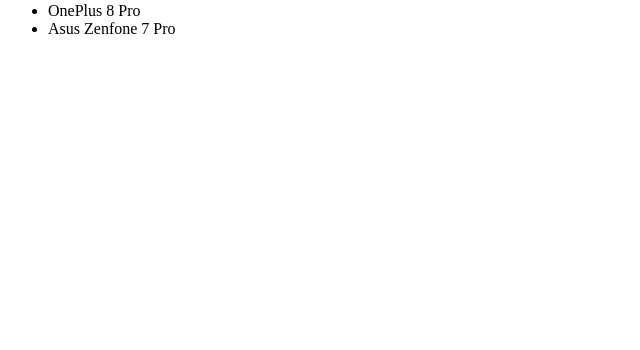
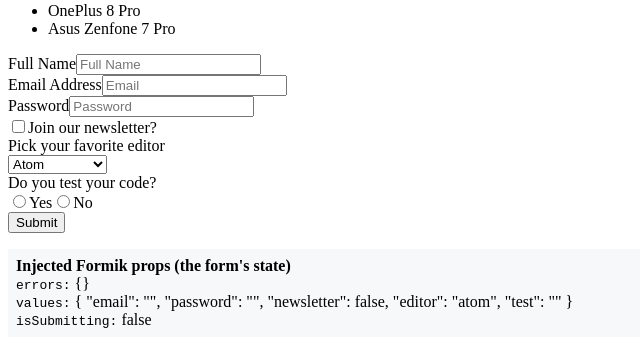
Before and after one commit to IrinaButyugova/react-app, a React (Create React App) app: page / in a window 1280 px wide. Shown: the part 594-944 px from the top of the page, without its empty margins (0-640 px from the left). Before the commit the page ends 800 px from the top, so only its background shows below. Built offline with nearby package versions, Linux system fonts and the light colour scheme; no server answers.

Commit message:
Work with Formik and Yup

```diff
--- a/package.json
+++ b/package.json
@@ -42,7 +42,10 @@
   "devDependencies": {
     "@reduxjs/toolkit": "^2.0.1",
     "axios": "^1.6.5",
+    "formik": "^2.4.5",
     "redux-devtools": "^3.7.0",
-    "redux-saga": "^1.3.0"
+    "redux-saga": "^1.3.0",
+    "yup": "^1.3.3",
+    "@babel/plugin-proposal-private-property-in-object":"^7.21.11"
   }
 }
--- a/src/App.js
+++ b/src/App.js
@@ -16,6 +16,7 @@
 import UserForm from './UserForm';
 import StepForm from './stepForm/StepForm'
 import ItemsList from "./SearchForm/ItemsList";
+import FormikForm from "./formikForm/formikForm";
 
 // export default function App () {
 //   const initialState = {
@@ -93,6 +94,7 @@
         <UserForm name="" age="0" />
         <StepForm />
         <ItemsList data={propsValues} />
+        <FormikForm />
       </div>
     )
   }
--- /dev/null
+++ b/src/formikForm/formikForm.js
@@ -0,0 +1,125 @@
+import React from 'react';
+import { withFormik, Form, Field } from 'formik'
+import * as Yup from 'yup'
+
+const AuthForm = props => {
+  const {
+    values,
+    errors,
+    touched,
+    handleChange,
+    isSubmitting
+  } = props;
+
+  return (
+    <div className="container">
+      <Form>
+        <div className="field">
+          <div className="control">
+            <label className="label">Full Name</label>
+            {touched.fullname && errors.fullname && <p>{errors.fullname}</p>}
+            <Field className="input" type="text" name="fullname" placeholder="Full Name" />
+          </div>
+        </div>
+        <div className="field">
+          <div className="control">
+            <label className="label">Email Address</label>
+            {touched.email && errors.email && <p>{errors.email}</p>}
+            <Field className="input" type="email" name="email" placeholder="Email" />
+          </div>
+        </div>
+        <div className="field">
+          <div className="control">
+            <label className="label">Password</label>
+            {touched.password && errors.password && <p>{errors.password}</p>}
+            <Field className="input" type="password" name="password" placeholder="Password" />
+          </div>
+        </div>
+        <div className="field">
+          <div className="control">
+            <label className="checkbox">
+              {touched.newsletter && errors.newsletter && <p>{errors.newsletter}</p>}
+              <Field type="checkbox" name="newsletter" checked={values.newsletter} />
+              Join our newsletter?
+            </label>
+          </div>
+        </div>
+
+        <div className="field">
+          <label className="label">Pick your favorite editor</label>
+          {touched.editor && errors.editor && <p>{errors.editor}</p>}
+          <div className="control">
+            <Field component="select" name="editor">
+              <option value="atom">Atom</option>
+              <option value="sublime">Sublime Text</option>
+            </Field>
+          </div>
+        </div>
+
+        <div className="field">
+          <label className="label">Do you test your code?</label>
+          {touched.test && errors.test && <p>{errors.test}</p>}
+          <div className="control">
+            <label class="radio">
+              <input name="test" type="radio" value="yes" checked={values.thing === 'yes'} className="radio" onChange={handleChange}
+              />
+              Yes
+            </label>
+            <label className="radio">
+              <input
+                name="test" type="radio" value="no" checked={values.thing === 'no'} className="radio" onChange={handleChange}
+              />
+              No
+            </label>
+          </div>
+        </div>
+        <button disabled={isSubmitting} type="submit">Submit</button>
+
+        <DisplayFormikState {...props} />
+      </Form>
+    </div>
+  )
+}
+
+const DisplayFormikState = props =>
+  <div style={{ margin: '1rem 0', background: '#f6f8fa', padding: '.5rem' }}>
+    <strong>Injected Formik props (the form's state)</strong>
+    <div>
+      <code>errors:</code> {JSON.stringify(props.errors, null, 2)}
+    </div>
+    <div>
+      <code>values:</code> {JSON.stringify(props.values, null, 2)}
+    </div>
+    <div>
+      <code>isSubmitting:</code> {JSON.stringify(props.isSubmitting, null, 2)}
+    </div>
+  </div>;
+
+const FormikForm = withFormik({
+  mapPropsToValues({ email, password, newsletter, editor, test }) {
+    return {
+      email: email || '',
+      password: password || '',
+      newsletter: newsletter || false,
+      editor: editor || 'atom',
+      test: test || ''
+    }
+  },
+    validationSchema: Yup.object().shape({
+        email: Yup.string().email('Email not valid').required('Email is required'),
+        fullname: Yup.string().required('Full Name is required!'),
+        password: Yup.string().min(9, 'Password must be 9 characters or longer').required('Password is required')
+    }),
+  handleSubmit(values, { resetForm, setErrors, setSubmitting }) {
+    setTimeout(() => {
+      if (values.email === 'yomi@gmail.io') {
+        setErrors({ email: 'That email is already taken' })
+      } else {
+        resetForm()
+      }
+      setSubmitting(false)
+    }, 2000)
+  }
+})(AuthForm)
+
+export default FormikForm;
```
